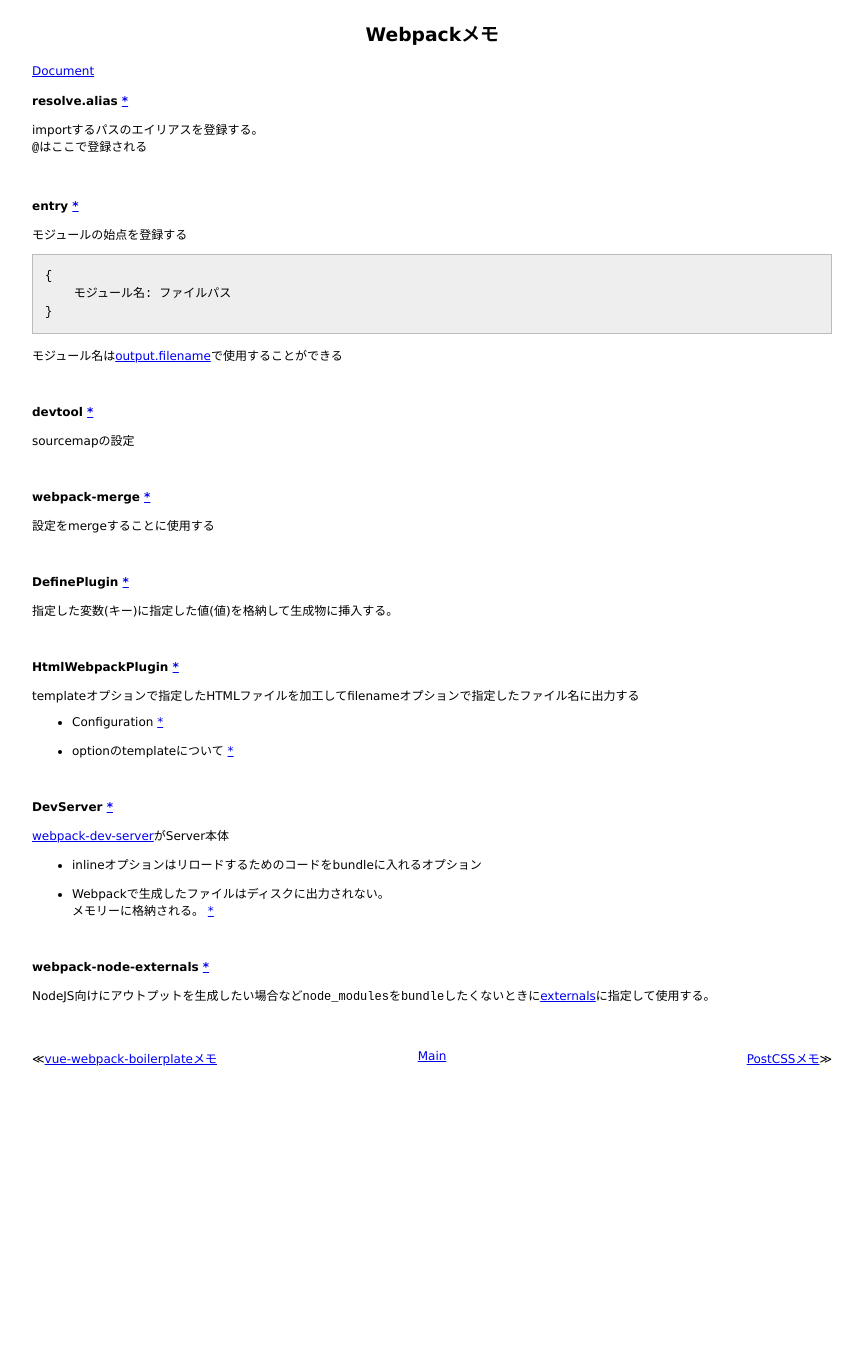
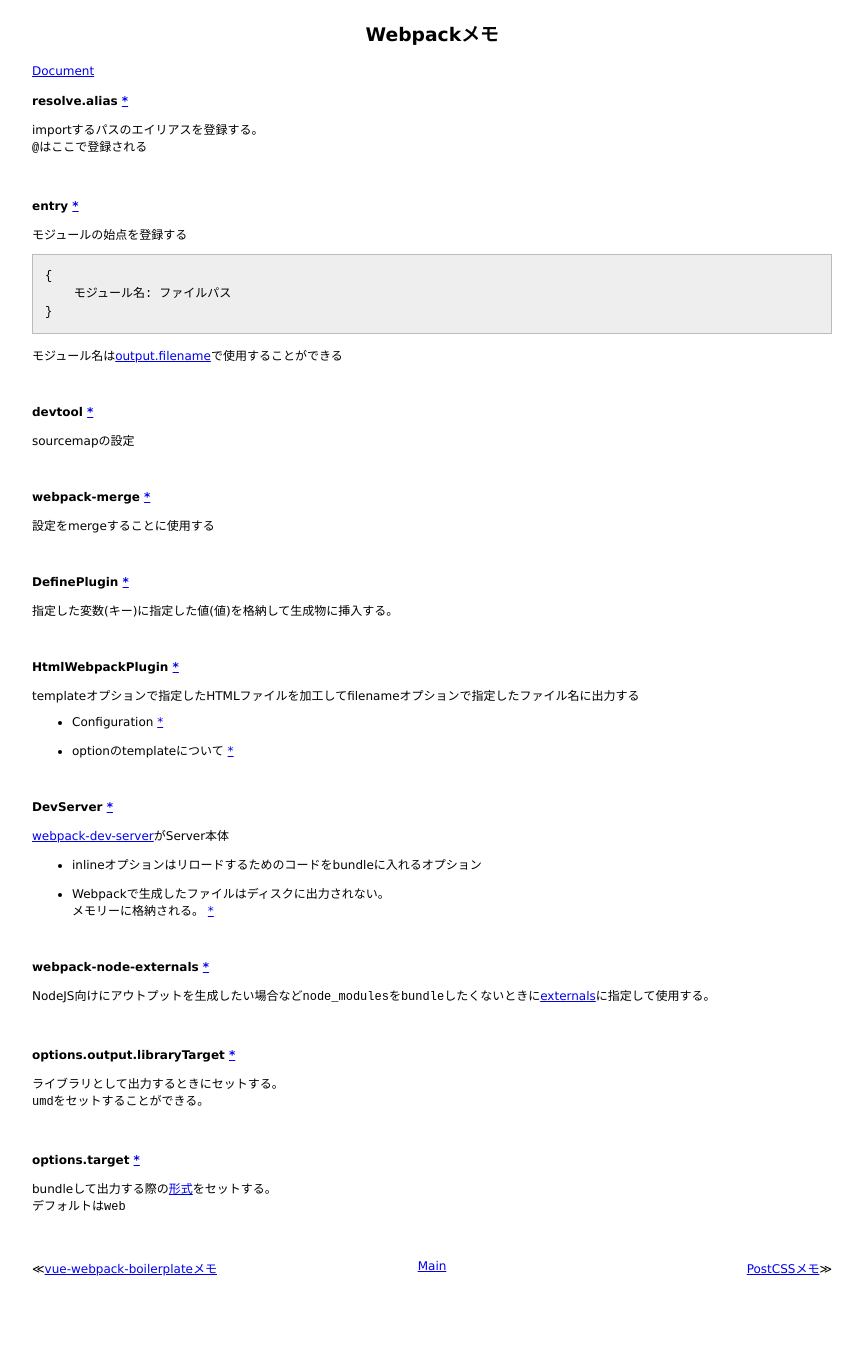
Before and after one commit to 38elements/38elements.github.com, a Jekyll site: the page built from _posts/2017-12-01-webpack.md, in a window 1280 px wide. Shown: the whole page, without its empty margins (208-1071 px from the left). Built offline with Jekyll 4.4.1, drawn with Linux system fonts in a browser that asks for light colours; before the commit the page ends 1135 px from its top, so only the background shows below that.

Commit message:
Update 2017-12-01-webpack.md

```diff
--- a/_posts/2017-12-01-webpack.md
+++ b/_posts/2017-12-01-webpack.md
@@ -67,3 +67,18 @@ templateオプションで指定したHTMLファイルを加工してfilenameオ
 #### webpack-node-externals [\*](https://github.com/liady/webpack-node-externals)
 
 NodeJS向けにアウトプットを生成したい場合など`node_modules`を`bundle`したくないときに[externals](https://webpack.js.org/configuration/externals/)に指定して使用する。
+
+
+<br>
+
+#### options.output.libraryTarget [\*](https://webpack.js.org/guides/author-libraries/)
+
+ライブラリとして出力するときにセットする。
+`umd`をセットすることができる。
+
+<br>
+
+#### options.target [\*](https://webpack.js.org/concepts/targets/)
+
+bundleして出力する際の[形式](https://webpack.js.org/configuration/target/#string)をセットする。
+デフォルトは`web`
```
